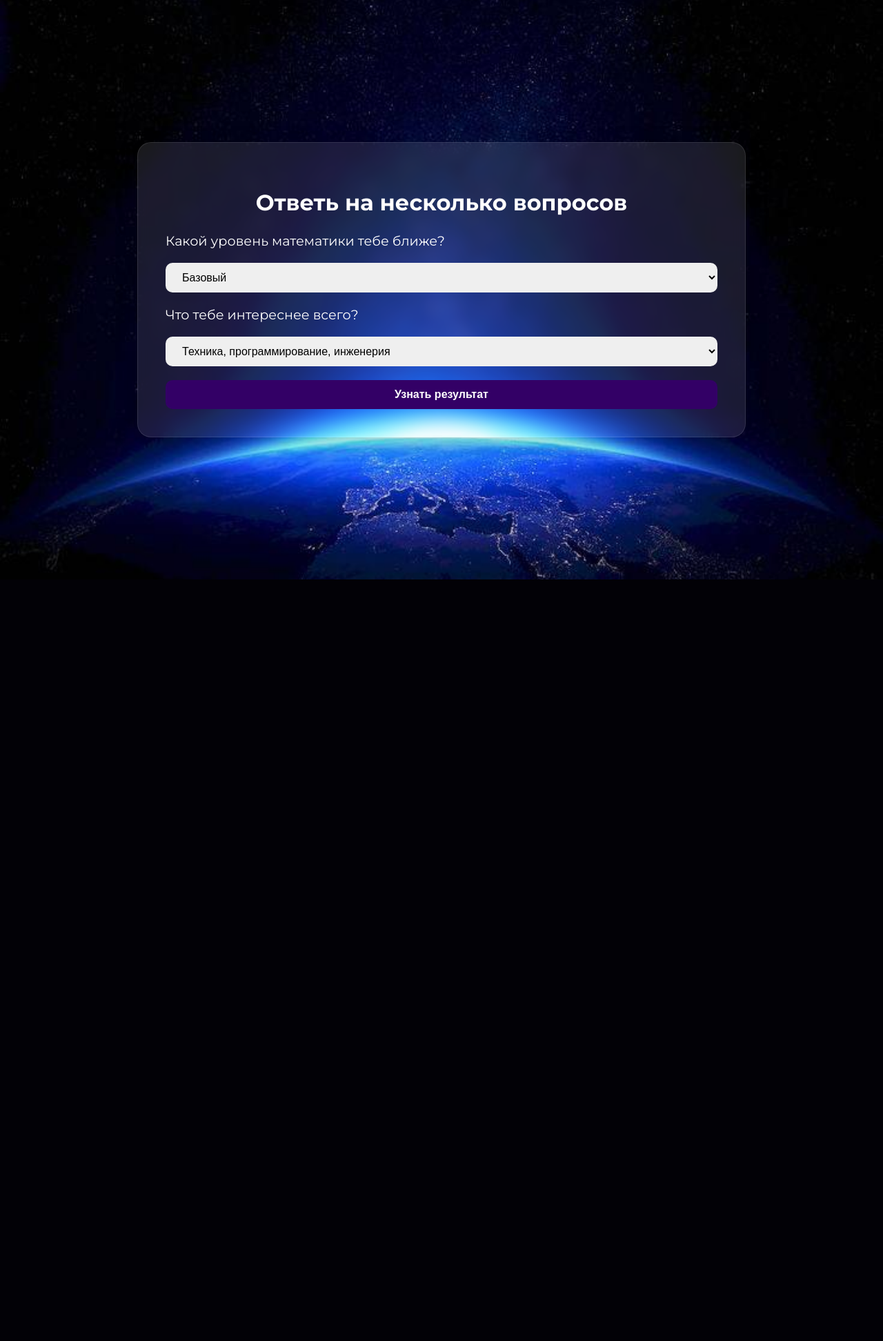
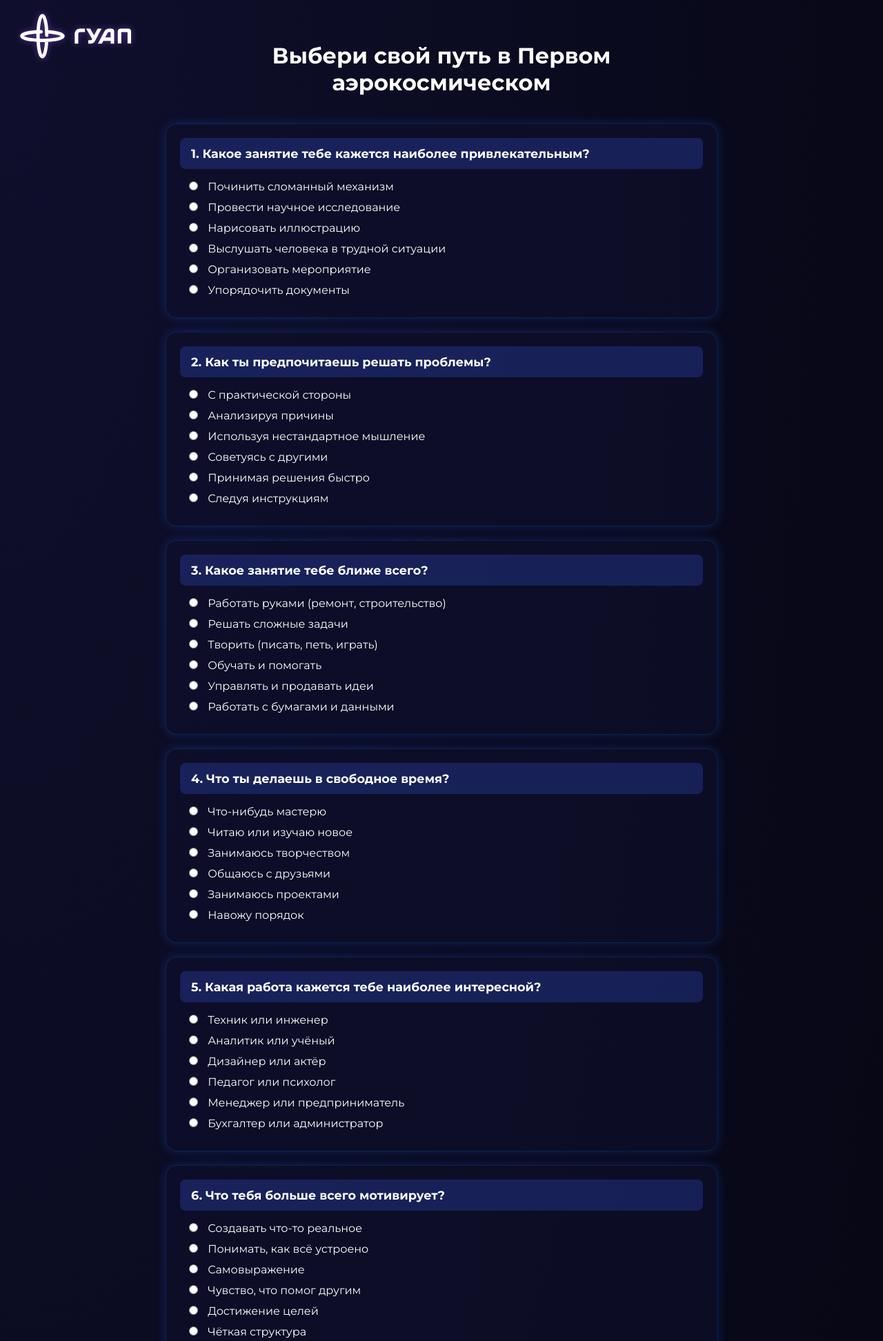
Before and after one commit to brshkins/SUAI, a Django app: page /test/ in a window 1280 px wide. Shown: the top 1944 px of the page at 69% size. Before the commit the page ends 840 px from the top, so only its background shows below. Run offline with Django 5.2, Linux system fonts and the light colour scheme.

Commit message:
страница с тестом

```diff
--- a/faculties/main/templates/main/test.html
+++ b/faculties/main/templates/main/test.html
@@ -3,49 +3,49 @@
 <html lang="ru">
 <head>
     <meta charset="UTF-8">
-    <meta name="viewport" content="width=device-width, initial-scale=1.0">
-    <title>Тест | ГУАП</title>
-    <link href="https://fonts.googleapis.com/css2?family=Montserrat:wght@400;500;700&display=swap" rel="stylesheet">
+    <title>RIASEC Тест</title>
     <style>
+        @import url('https://fonts.googleapis.com/css2?family=Montserrat:wght@400;600;700&display=swap');
+
         body {
-            font-family: 'Montserrat', sans-serif;
             margin: 0;
             padding: 0;
-            background-image: url("{% static 'main/img/background.jpg' %}");
-            background-size: cover;
-            background-position: center;
+            font-family: 'Montserrat', sans-serif;
+            background: radial-gradient(ellipse at top left, #0f0f2d, #05050f);
+            color: #fff;
+            display: flex;
+            justify-content: center;
+            align-items: flex-start;
             min-height: 100vh;
-            color: #fff;
-            text-align: center;
-            display: flex;
-            flex-direction: column;
-            justify-content: center;
-            align-items: center;
-            padding: 20px;
-            position: relative;
+            padding: 40px 20px;
         }
 
-        body::before {
-            background: rgba(0, 45, 90, 0.7);
+
+
+        .logo {
+            position: absolute;
+            top: 1px;
+            left: 10px;
+            width: 200px;
+            height: auto;
+            filter: drop-shadow(0 0 5px rgba(164, 92, 255, 0.5));
+            transition: all 0.3s ease;
+        }
+
+        .logo:hover {
+            filter: drop-shadow(0 0 10px rgba(164, 92, 255, 0.8));
+            transform: scale(1.05);
         }
 
         .container {
-            position: relative;
-            z-index: 1;
-            background: rgba(255, 255, 255, 0.1);
-            backdrop-filter: blur(10px);
-            padding: 40px;
-            border-radius: 20px;
+            width: 100%;
             max-width: 800px;
-            width: 100%;
-            box-shadow: 0 8px 32px rgba(0, 0, 0, 0.2);
-            border: 1px solid rgba(255, 255, 255, 0.1);
         }
 
-        h2 {
+        h1 {
+            text-align: center;
             font-size: 2rem;
-            margin-bottom: 1.5rem;
-            color: #fff;
+            margin-bottom: 40px;
         }
 
         form {
@@ -54,58 +54,84 @@
             gap: 20px;
         }
 
-        label {
-            font-size: 1.2rem;
-            color: #fff;
-            text-align: left;
+        .question-block {
+            background: rgba(15, 15, 45, 0.6); /* темный фон */
+            border: 1px solid rgba(0, 126, 223, 0.2);
+            border-radius: 16px;
+            padding: 20px;
+            box-shadow: 0 0 15px rgba(31, 89, 212, 0.3);
+            transition: all 0.3s ease;
         }
 
-        select, input[type="submit"] {
-            padding: 12px 20px;
-            font-size: 1rem;
-            border-radius: 10px;
-            border: none;
-            outline: none;
+        .question-block:hover {
+            box-shadow: 0 0 25px rgba(0, 126, 223, 0.6);
         }
 
-        input[type="submit"] {
-            background-color: #330066;
-            color: white;
-            cursor: pointer;
-            font-weight: bold;
-            transition: background 0.3s;
+        .question-title {
+            background: rgba(41, 63, 161, 0.4); /* тёмно-синяя подложка */
+            padding: 12px 16px;
+            border-left: 4px solid var(--guap-purple);
+            border-radius: 8px;
+            font-weight: 700;
+            margin-bottom: 15px;
+            font-size: 1.1rem;
+            color: #ffffff;
+            text-shadow: 0 0 3px var(--guap-purple);
         }
 
-        input[type="submit"]:hover {
-            background-color: #4b0099;
+        .form-check {
+            margin-bottom: 10px;
+            padding-left: 8px;
         }
 
-        @media (max-width: 768px) {
-            .container {
-                padding: 30px 20px;
-            }
+        .form-check input[type="radio"] {
+            margin-right: 10px;
+            accent-color: #a45cff;
+        }
+
+        .form-check label {
+            font-weight: 500;
+        }
+
+        button {
+            align-self: center;
+            background: linear-gradient(90deg, #7f00ff, #e100ff);
+            border: none;
+            color: white;
+            padding: 15px 40px;
+            font-size: 1rem;
+            border-radius: 30px;
+            cursor: pointer;
+            transition: background 0.3s ease, transform 0.2s ease;
+            margin-top: 30px;
+        }
+
+        button:hover {
+            background: linear-gradient(90deg, #a45cff, #d95fff);
+            transform: translateY(-2px);
         }
     </style>
 </head>
 <body>
     <div class="container">
-        <h2>Ответь на несколько вопросов</h2>
-        <form method="post" action="{% url 'test_result' %}">
+        <img src="{% static 'main/img/logo2.svg' %}" alt="Логотип ГУАП" class="logo">
+        <h1>Выбери свой путь в Первом аэрокосмическом</h1>
+        <form method="POST" action="{% url 'test_result' %}">
             {% csrf_token %}
-            <label for="math_level">Какой уровень математики тебе ближе?</label>
-            <select id="math_level" name="math_level">
-                <option value="basic">Базовый</option>
-                <option value="advanced">Продвинутый</option>
-            </select>
-
-            <label for="interest">Что тебе интереснее всего?</label>
-            <select id="interest" name="interest">
-                <option value="tech">Техника, программирование, инженерия</option>
-                <option value="business">Экономика, управление, финансы</option>
-                <option value="creative">Дизайн, медиа, креатив</option>
-            </select>
-
-            <input type="submit" value="Узнать результат">
+            {% for number, q in questions.items %}
+                <div class="question-block">
+                    <div class="question-title">{{ number }}. {{ q.text }}</div>
+                    {% for code, answer in q.variants.items %}
+                        <div class="form-check">
+                            <label>
+                                <input type="radio" name="q{{ number }}" value="{{ code }}" required>
+                                {{ answer }}
+                            </label>
+                        </div>
+                    {% endfor %}
+                </div>
+            {% endfor %}
+            <button type="submit">Завершить тест</button>
         </form>
     </div>
 </body>
--- a/faculties/main/views.py
+++ b/faculties/main/views.py
@@ -1,10 +1,157 @@
 from django.shortcuts import render
-from django.http import HttpResponse
+from collections import defaultdict
+
+# 12 вопросов с вариантами RIASEC
+questions = {
+    1: {
+        "text": "Какое занятие тебе кажется наиболее привлекательным?",
+        "variants": {
+            "R": "Починить сломанный механизм",
+            "I": "Провести научное исследование",
+            "A": "Нарисовать иллюстрацию",
+            "S": "Выслушать человека в трудной ситуации",
+            "E": "Организовать мероприятие",
+            "C": "Упорядочить документы"
+        }
+    },
+    2: {
+        "text": "Как ты предпочитаешь решать проблемы?",
+        "variants": {
+            "R": "С практической стороны",
+            "I": "Анализируя причины",
+            "A": "Используя нестандартное мышление",
+            "S": "Советуясь с другими",
+            "E": "Принимая решения быстро",
+            "C": "Следуя инструкциям"
+        }
+    },
+    3: {
+        "text": "Какое занятие тебе ближе всего?",
+        "variants": {
+            "R": "Работать руками (ремонт, строительство)",
+            "I": "Решать сложные задачи",
+            "A": "Творить (писать, петь, играть)",
+            "S": "Обучать и помогать",
+            "E": "Управлять и продавать идеи",
+            "C": "Работать с бумагами и данными"
+        }
+    },
+    4: {
+        "text": "Что ты делаешь в свободное время?",
+        "variants": {
+            "R": "Что-нибудь мастерю",
+            "I": "Читаю или изучаю новое",
+            "A": "Занимаюсь творчеством",
+            "S": "Общаюсь с друзьями",
+            "E": "Занимаюсь проектами",
+            "C": "Навожу порядок"
+        }
+    },
+    5: {
+        "text": "Какая работа кажется тебе наиболее интересной?",
+        "variants": {
+            "R": "Техник или инженер",
+            "I": "Аналитик или учёный",
+            "A": "Дизайнер или актёр",
+            "S": "Педагог или психолог",
+            "E": "Менеджер или предприниматель",
+            "C": "Бухгалтер или администратор"
+        }
+    },
+    6: {
+        "text": "Что тебя больше всего мотивирует?",
+        "variants": {
+            "R": "Создавать что-то реальное",
+            "I": "Понимать, как всё устроено",
+            "A": "Самовыражение",
+            "S": "Чувство, что помог другим",
+            "E": "Достижение целей",
+            "C": "Чёткая структура"
+        }
+    },
+    7: {
+        "text": "Что тебе легче всего даётся?",
+        "variants": {
+            "R": "Использовать инструменты",
+            "I": "Делать выводы",
+            "A": "Фантазировать",
+            "S": "Сочувствовать",
+            "E": "Вдохновлять людей",
+            "C": "Поддерживать порядок"
+        }
+    },
+    8: {
+        "text": "Как ты принимаешь решения?",
+        "variants": {
+            "R": "На основе опыта",
+            "I": "Логически и обоснованно",
+            "A": "Интуитивно",
+            "S": "С учётом чувств других",
+            "E": "Смело и быстро",
+            "C": "По правилам"
+        }
+    },
+    9: {
+        "text": "Какую роль ты обычно берешь в группе?",
+        "variants": {
+            "R": "Реализую идеи руками",
+            "I": "Обдумываю и анализирую",
+            "A": "Предлагаю креативные решения",
+            "S": "Поддерживаю и помогаю",
+            "E": "Руководитель и мотиватор",
+            "C": "Организую процесс"
+        }
+    },
+    10: {
+        "text": "Как ты предпочитаешь работать?",
+        "variants": {
+            "R": "В реальном физическом мире",
+            "I": "С данными и гипотезами",
+            "A": "С идеями и образами",
+            "S": "С людьми и чувствами",
+            "E": "С проектами и задачами",
+            "C": "С правилами и процедурами"
+        }
+    },
+    11: {
+        "text": "Какие качества ты ценишь в работе?",
+        "variants": {
+            "R": "Практическая польза",
+            "I": "Интеллектуальный вызов",
+            "A": "Креативность",
+            "S": "Забота о других",
+            "E": "Лидерство",
+            "C": "Порядок и точность"
+        }
+    },
+    12: {
+        "text": "Где бы ты хотел оказаться через 5 лет?",
+"variants": {
+            "R": "На производстве или в мастерской",
+            "I": "В лаборатории или исследовательском центре",
+            "A": "На сцене или в студии",
+            "S": "В школе или центре помощи",
+            "E": "Во главе команды",
+            "C": "В офисе с чёткими задачами"
+        }
+    },
+}
 def index(request):
     return render(request, 'main/index.html')
 
 def test_views(request):
-    return render(request, 'main/test.html')
+    return render(request, 'main/test.html', {'questions': questions})
+
 
 def test_result(request):
-    return render(request, 'main/test_result.html')
+    if request.method == 'POST':
+        scores = defaultdict(int)
+        for i in range(1, 13):
+            answer = request.POST.get(f'q{i}')
+            if answer in 'RIASEC':
+                scores[answer] += 1
+
+        sorted_result = sorted(scores.items(), key=lambda x: x[1], reverse=True)
+        return render(request, 'main/test_result.html', {'result': sorted_result})
+
+    return render(request, 'main/test.html', {'questions': questions})
```
Also changed, not shown: faculties/static/main/img/logo2.svg (added).
